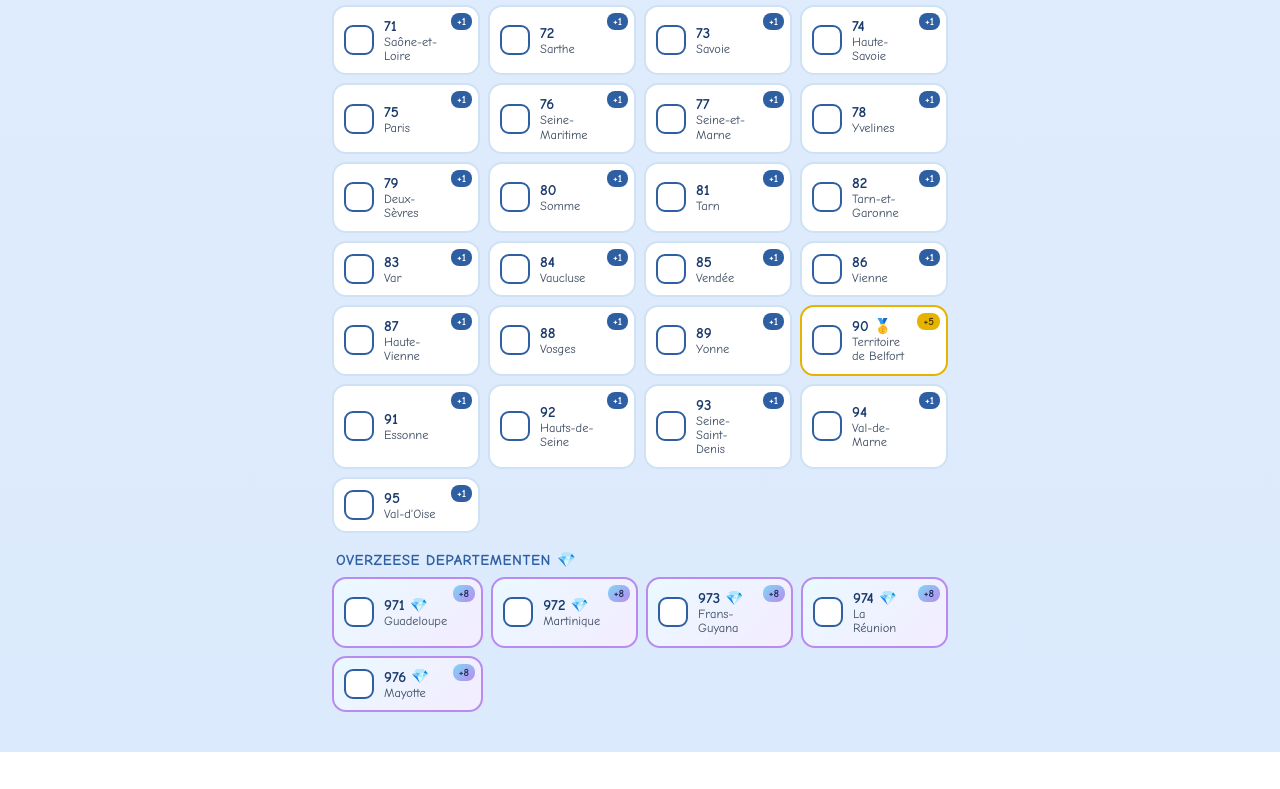
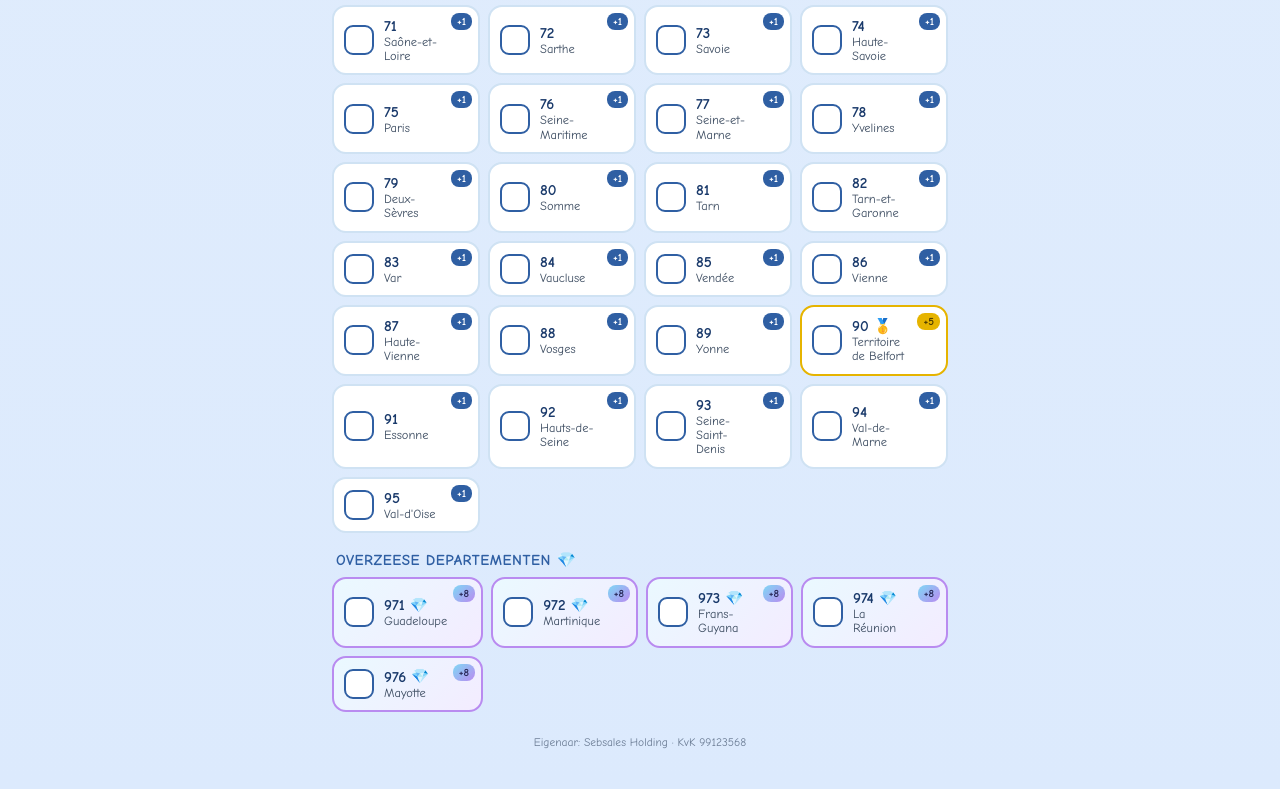
Before and after one commit to sebwes87/Kentekenspel.nl, a plain HTML site: page index.html in a window 1280 px wide. Shown: the part 2982-3771 px from the top of the page. Before the commit the page ends 3734 px from the top, so only its background shows below. Drawn offline with Linux system fonts and the light colour scheme.

Commit message:
Voeg eigenaarsvermelding toe in footer
Co-Authored-By: Claude Opus 4.8 <noreply@anthropic.com>

```diff
--- a/index.html
+++ b/index.html
@@ -708,6 +708,10 @@
   <div class="grid" id="overseasGrid"></div>
 </main>
 
+<footer>
+  Eigenaar: Sebsales Holding · KvK 99123568
+</footer>
+
 <!-- Rules modal -->
 <div class="overlay" id="rulesOverlay">
   <div class="modal">
```
